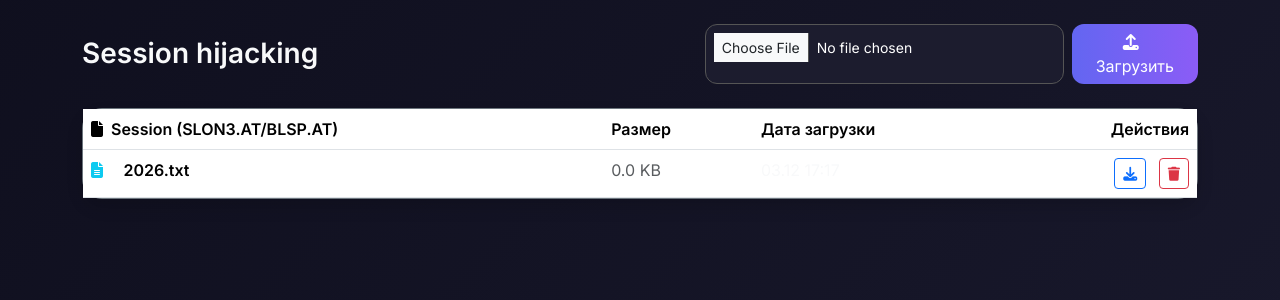
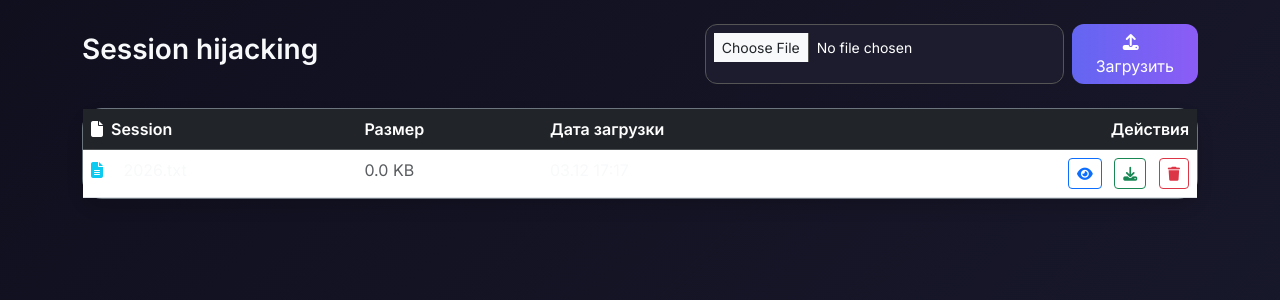
Before and after one commit to mrakof381-jpg/34sss42, a Flask app: page / in a window 1280 px wide. Shown: the part 57-357 px from the top of the page. Run offline with Flask 3, Linux system fonts and the light colour scheme; a user stored in the database is signed in; some libraries are stand-ins or nearby versions.

Commit message:
dashboard.html

```diff
--- a/templates/dashboard.html
+++ b/templates/dashboard.html
@@ -2,7 +2,7 @@
 
 {% block content %}
 <div class="d-flex justify-content-between align-items-center mb-4">
-    <h1 class="h3 mb-0 text-light fw-semibold">Session hijacking</h1>
+    <h1 class="h3 text-light fw-semibold">Session hijacking</h1>
     {% if is_admin %}
     <form method="post" enctype="multipart/form-data" action="{{ url_for('upload_file') }}" class="d-flex gap-2">
         <input type="file" name="file" class="form-control form-control-sm bg-dark text-light border-secondary" required>
@@ -16,9 +16,9 @@
 <div class="card bg-dark border-secondary shadow">
     <div class="card-body p-0">
         <table class="table table-hover mb-0 modern-table">
-            <thead>
+            <thead class="table-dark">
                 <tr>
-                    <th><i class="fas fa-file me-2"></i>Session (SLON3.AT/BLSP.AT)</th>
+                    <th><i class="fas fa-file me-2"></i>Session</th>
                     <th>Размер</th>
                     <th>Дата загрузки</th>
                     <th class="text-end">Действия</th>
@@ -29,22 +29,24 @@
                 <tr>
                     <td>
                         <i class="fas fa-file-alt text-info me-3"></i>
-                        <strong>{{ file.name }}</strong>
+                        <a href="#" onclick="previewFile('{{ file.name }}')" class="text-light text-decoration-none">
+                            {{ file.name }}
+                        </a>
                     </td>
                     <td><span class="text-muted">{{ file.size }}</span></td>
-                    <td>
-                        <span class="text-light">{{ file.upload_time_short }}</span>
-                        <small class="text-muted d-block">{{ file.upload_time }}</small>
-                    </td>
+                    <td><span class="text-light">{{ file.upload_time_short }}</span></td>
                     <td class="text-end">
+                        <button onclick="previewFile('{{ file.name }}')" class="btn btn-sm btn-outline-primary me-2">
+                            <i class="fas fa-eye"></i>
+                        </button>
                         <a href="{{ url_for('download_file', filename=file.name) }}"
-                           class="btn btn-sm btn-outline-primary me-2">
+                           class="btn btn-sm btn-outline-success me-2">
                             <i class="fas fa-download"></i>
                         </a>
                         {% if is_admin %}
                         <a href="{{ url_for('delete_file', filename=file.name) }}"
                            class="btn btn-sm btn-outline-danger"
-                           onclick="return confirm('Удалить файл {{ file.name }}?')">
+                           onclick="return confirm('Удалить файл?')">
                             <i class="fas fa-trash"></i>
                         </a>
                         {% endif %}
@@ -54,7 +56,7 @@
                 <tr>
                     <td colspan="4" class="text-center py-5 text-muted">
                         <i class="fas fa-folder-open fa-3x mb-3 opacity-50"></i><br>
-                        Папка пока пуста
+                        Пока нет файлов
                     </td>
                 </tr>
                 {% endfor %}
```
